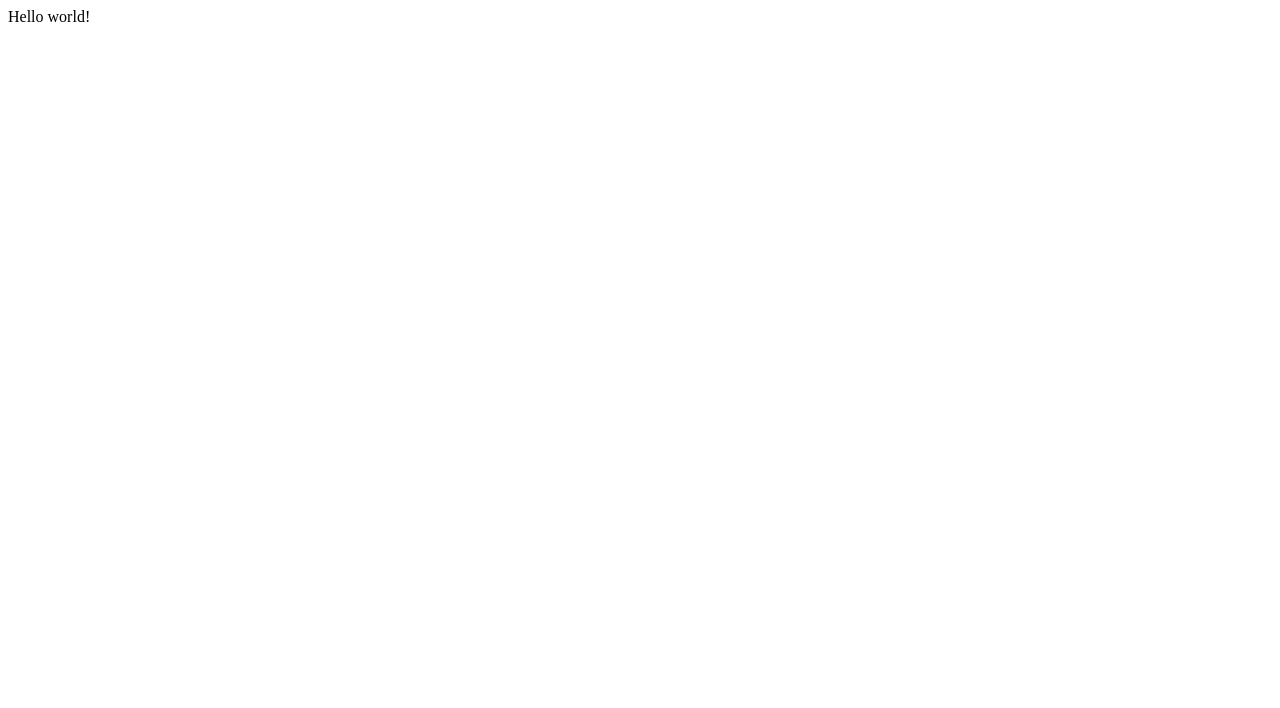
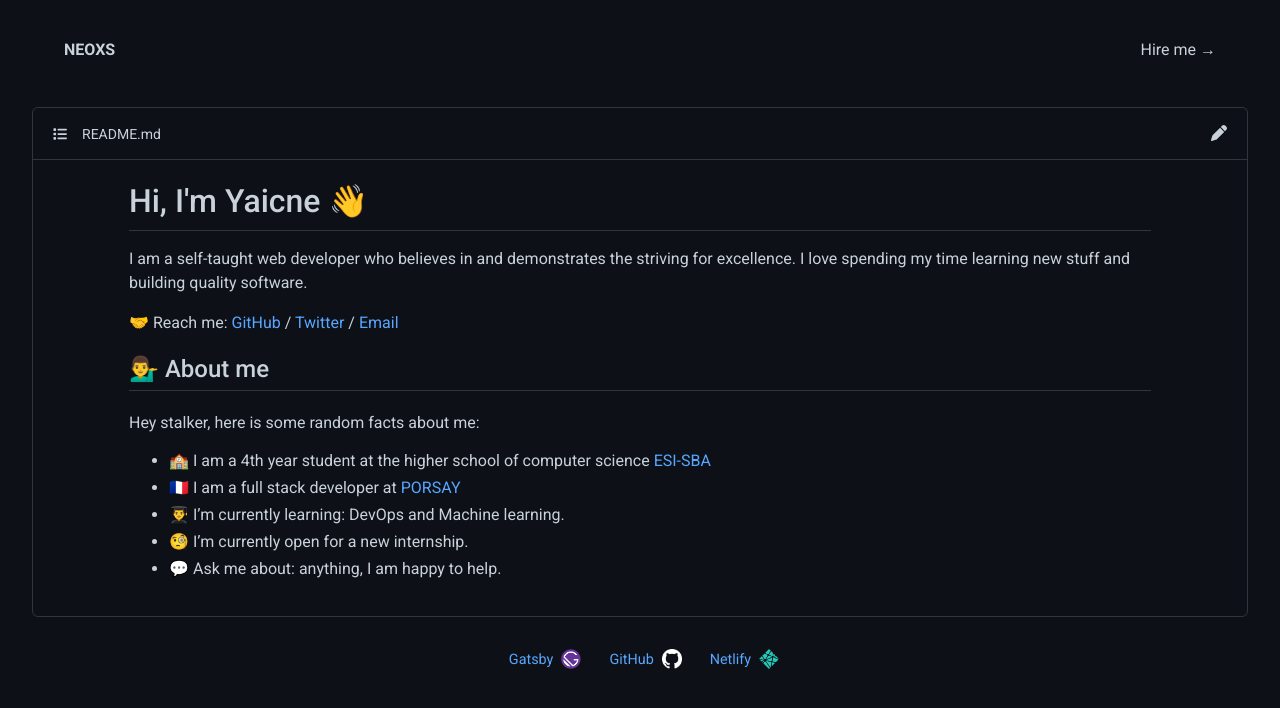
Before and after one commit to Neoxs/neoxs.v1, a Gatsby site: page / in a window 1280 px wide. Built offline with nearby package versions, Linux system fonts and the light colour scheme; Gatsby itself is replaced by a stand-in of ours.

Commit message:
🎉 BUILD neoxs.io

```diff
--- a/gatsby-config.js
+++ b/gatsby-config.js
@@ -6,5 +6,21 @@
 
 module.exports = {
   /* Your site config here */
-  plugins: [],
+  siteMetadata: {
+    title: "Neoxs",
+    author: {
+      name: "Yacine Kharoubi",
+    },
+    pathPrefix: "/",
+    siteUrl: "https://neoxs.github.io",
+    description:
+      "Web developer and computer science student. This is my personal portfolio.",
+  },
+  plugins: [
+    // ===================================================================================
+    // Meta
+    // ===================================================================================
+
+    "gatsby-plugin-react-helmet",
+  ],
 }
--- /dev/null
+++ b/src/components/Footer.js
@@ -0,0 +1,34 @@
+import React from "react"
+
+import netlify from '../assets/netlify.png'
+import gatsby from '../assets/gatsbyjs.png'
+import github from '../assets/github-light.png'
+
+const Footer = () => {
+  const madeWithLinks = [
+    { url: "https://www.gatsbyjs.org/", label: "Gatsby", icon: gatsby },
+    { url: "https://github.com/Neoxs", label: "GitHub", icon: github },
+    { url: "https://www.netlify.com", label: "Netlify", icon: netlify },
+  ]
+
+  return (
+    <footer className="footer">
+      <nav>
+        {madeWithLinks.map(link => (
+          <a
+            href={link.url}
+            title={link.label}
+            target="_blank"
+            rel="noopener noreferrer"
+            key={link.url}
+          >
+            <span>{link.label}</span>
+            <img src={link.icon} alt={link.label} />
+          </a>
+        ))}
+      </nav>
+    </footer>
+  )
+}
+
+export default Footer
--- /dev/null
+++ b/src/components/Layout.js
@@ -0,0 +1,69 @@
+import React, { useState } from "react"
+import { Link } from "gatsby"
+import Helmet from "react-helmet"
+
+import { FontAwesomeIcon } from "@fortawesome/react-fontawesome"
+import { faList, faPen, faRotateLeft } from "@fortawesome/free-solid-svg-icons"
+
+import Footer from "./Footer"
+
+const Layout = ({ children }) => {
+  const [edit, setEdit] = useState(false)
+
+  const handleEdit = () => {
+    setEdit(!edit)
+  }
+  return (
+    <>
+      <Helmet>
+        <title>Neoxs</title>
+      </Helmet>
+      <nav class="navbar">
+        <div class="navbar__logo">
+          <Link to="/" class="navbar__logo-title">
+            NEOXS
+          </Link>
+        </div>
+        <div class="navbar__btn">
+          <Link to="/hireme" class="btn-cta">
+            Hire me &rarr;
+          </Link>
+        </div>
+      </nav>
+      <div class="readme">
+        <div class="readme__header">
+          <div class="readme__title">
+            <FontAwesomeIcon icon={faList} />
+            <span class="readme__title-txt">README.md</span>
+          </div>
+          <div
+            class="readme__cta"
+            onClick={handleEdit}
+            role="button"
+            tabIndex={0}
+            onKeyDown={e => {
+              if (e.key === "e") handleEdit()
+            }}
+          >
+            {!edit ? <FontAwesomeIcon icon={faPen} /> : <><FontAwesomeIcon icon={faRotateLeft} /> Cancel changes</>}
+          </div>
+        </div>
+        <div class="readme__body">
+          <article class="readme__article">
+            {!edit ? (
+              children
+            ) : (
+              <p>
+                I like your curiosity. Some cool easter eggs are coming soon
+                🧐🕵️
+              </p>
+            )}
+          </article>
+        </div>
+      </div>
+      <Footer />
+    </>
+  )
+}
+
+export default Layout
--- a/src/pages/index.js
+++ b/src/pages/index.js
@@ -1,5 +1,68 @@
 import React from "react"
+import Layout from "../components/Layout"
+import "../styles/main.css"
 
-export default function Home() {
-  return <div>Hello world!</div>
+const index = () => {
+  return (
+    <Layout>
+      <h1>Hi, I'm Yaicne 👋</h1>
+      <p>
+        I am a self-taught web developer who believes in and demonstrates the
+        striving for excellence. I love spending my time learning new stuff and
+        building quality software.
+      </p>
+      <p>
+        🤝 Reach me:{" "}
+        <a
+          href="https://github.com/Neoxs"
+          target="_blank"
+          without
+          rel="noreferrer"
+        >
+          GitHub
+        </a>{" "}
+        /{" "}
+        <a
+          href="https://twitter.com/YacineKharoubi2"
+          target="_blank"
+          without
+          rel="noreferrer"
+        >
+          Twitter
+        </a>{" "}
+        / <a href="mailto: m.abdelkaderkharoubi@esi-sba.dz">Email</a>
+      </p>
+      <h2>💁‍♂️ About me</h2>
+      <p>Hey stalker, here is some random facts about me:</p>
+      <ul>
+        <li>
+          🏫 I am a 4th year student at the higher school of computer science{" "}
+          <a
+            href="https://www.esi-sba.dz/"
+            target="_blank"
+            without
+            rel="noreferrer"
+          >
+            ESI-SBA
+          </a>
+        </li>
+        <li>
+          🇫🇷 I am a full stack developer at{" "}
+          <a
+            href="https://porsay.com/en"
+            target="_blank"
+            without
+            rel="noreferrer"
+          >
+            PORSAY
+          </a>
+        </li>
+        <li>👨‍🎓 I’m currently learning: DevOps and Machine learning.</li>
+        <li>🧐 I’m currently open for a new internship.</li>
+        <li>💬 Ask me about: anything, I am happy to help.</li>
+      </ul>
+    </Layout>
+  )
 }
+
+export default index
--- /dev/null
+++ b/src/styles/main.css
@@ -0,0 +1,169 @@
+/* You can add global styles to this file, and also import other style files */
+@import url("https://fonts.googleapis.com/css2?family=Roboto:wght@400;500;700&display=swap");
+
+:root {
+  /* Colors */
+  --primary: #c9d1d9;
+  --secondary: #0d1117;
+  --link-color: #58a6ff;
+}
+
+/* BASE STYLE */
+body {
+  min-height: 90vh;
+  padding: 0 24px;
+  background-color: #0d1117;
+  font-family: "Roboto";
+  color: #c9d1d9;
+}
+@media (max-width: 550px) {
+  body {
+    padding: 0;
+    margin: 8px 0;
+  }
+}
+
+/* MAIN NAV */
+.navbar {
+  display: flex;
+  justify-content: space-between;
+  align-items: center;
+  padding: 2em;
+}
+.navbar__logo a {
+  font-weight: 700;
+  color: #c9d1d9;
+  text-decoration: none;
+}
+
+.navbar__btn a {
+  color: #c9d1d9;
+  text-decoration: none;
+}
+.navbar__btn a:hover {
+  text-decoration: underline;
+}
+
+/* MAIN CONTAINER */
+.readme {
+  border: 1px solid #30363d;
+  border-radius: 6px;
+  margin-top: 1em;
+}
+
+@media (max-width: 550px) {
+    .readme {
+        border: none;
+        border-radius: 0;
+        border-top: 1px solid #30363d;
+        border-bottom: 1px solid #30363d;
+    }
+}
+
+.readme__header {
+  padding: 16px 20px;
+  display: flex;
+  justify-content: space-between;
+  align-items: center;
+  border-bottom: 1px solid #30363d;
+}
+
+.readme__cta {
+  cursor: pointer;
+}
+
+.readme__cta:hover {
+  color: #58a6ff;
+}
+
+/* HEADER STYLE */
+.readme .readme__title {
+  display: flex;
+  flex-direction: row;
+  align-items: center;
+  font-size: 14px;
+  gap: 15px;
+}
+
+/* BODY STYLE */
+.readme__body {
+  padding: 1.4em 6em;
+}
+
+@media (max-width: 550px) {
+    .readme__body {
+        padding: 1.2em 2.5em;
+    }
+}
+
+.readme__article h1 {
+  margin: 0;
+  padding-bottom: 0.3em;
+  font-size: 2em;
+  font-weight: 500;
+  border-bottom: 1px solid #30363d;
+}
+
+.readme__article p {
+  line-height: 1.5em;
+}
+
+.readme__article a {
+  color: #58a6ff;
+  text-decoration: none;
+}
+
+.readme__article a:hover {
+  text-decoration: underline;
+}
+
+.readme__article h2 {
+  padding-bottom: 0.3em;
+  font-size: 1.5em;
+  font-weight: 500;
+  border-bottom: 1px solid #30363d;
+}
+
+.readme__article li + li {
+  margin-top: 0.5em;
+}
+
+.readme__article h3 {
+  margin-bottom: 0;
+}
+
+/* Footer */
+
+.footer {
+  display: flex;
+  justify-content: space-around;
+  align-items: center;
+  padding: 2em 0;
+}
+
+.footer img {
+  display: inline-block;
+  max-height: 20px;
+  width: auto;
+}
+
+.footer nav {
+  display: flex;
+  gap: 0.25rem;
+  margin: 0 1rem;
+}
+
+.footer a,
+.footer span {
+  display: flex;
+  align-items: center;
+  color: var(--link-color);
+  text-decoration: none;
+  font-size: 0.9rem;
+  line-height: 1.2;
+  padding: 0 0.5rem;
+}
+
+.mb-2 {
+  margin-bottom: 2em;
+}
```
Also changed, not shown: package.json (+9 -3 lines), src/pages/hireme.js (added, +76 -0 lines), src/assets/GitHub-dark.png (added), src/assets/gatsbyjs.png (added), src/assets/github-light.png (added), src/assets/netlify.png (added), static/favicon.ico, 1 other file.
